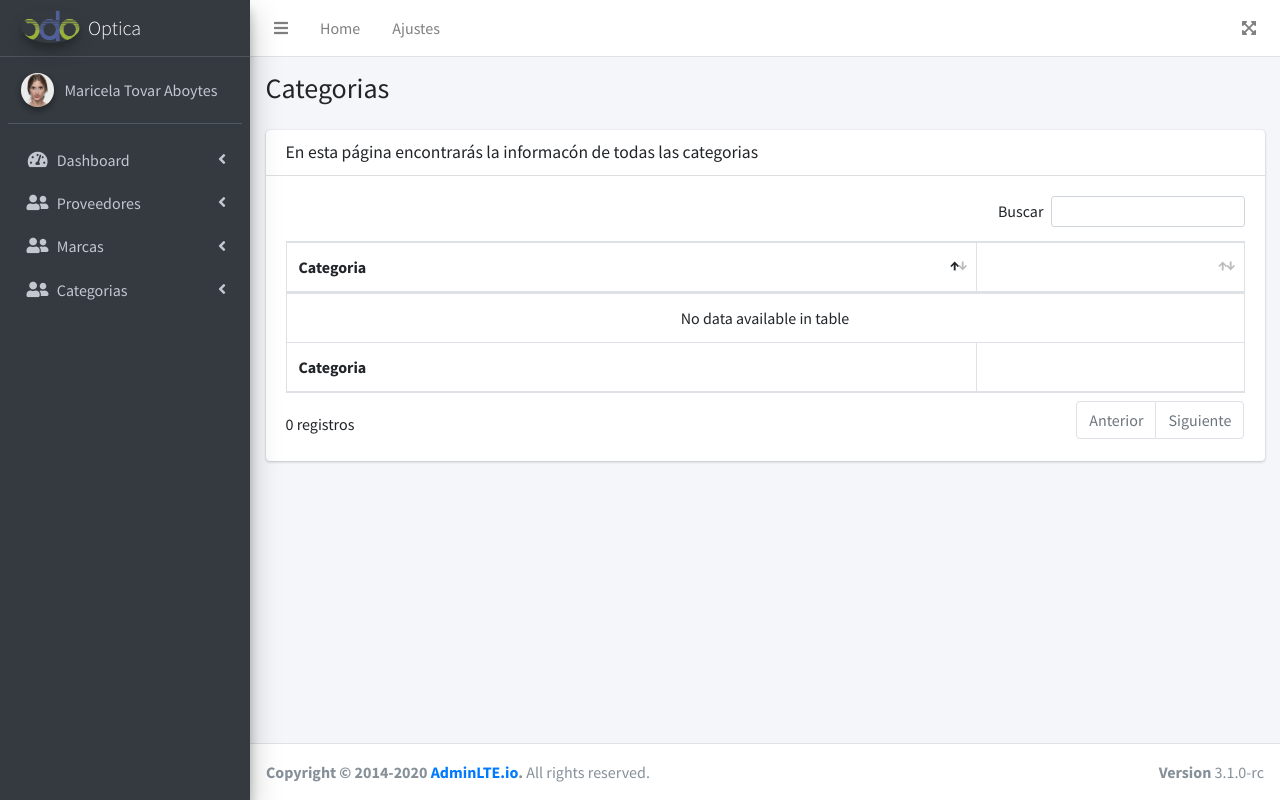
After one commit to FernandoAcTr/Optica-Web, a PHP site: page /admin/categoria/categoria.php in a window 1280 px wide. The commit adds this page. Run offline with PHP 8.4, Linux system fonts and the light colour scheme; data that the repository does not hold is empty.

Commit message:
crud categorias

```diff
--- /dev/null
+++ b/admin/categoria/categoria.php
@@ -0,0 +1,65 @@
+<?php
+
+include_once '../class/categoria.class.php';
+
+$action = null;
+if (isset($_GET['action'])) {
+    $action = $_GET['action'];
+}
+
+$categoria = new Categoria();
+
+switch ($action) {
+  case 'new':
+    $data = [
+      'categoria' => $_POST['categoria'],
+    ];
+    $categoria->setCategoria($data['categoria']);
+    $categoria->createCategoria();
+    header('Location: categoria.php');
+    break;
+
+  case 'modify':
+    $data = [
+      'categoria' => $_POST['categoria'],
+      'id_categoria' => $_POST['id_categoria'],
+    ];
+    $categoria->setIdCategoria($data['id_categoria']);
+    $categoria->setCategoria($data['categoria']);
+    $categoria->modifyCategoria();
+    header('Location: categoria.php');
+    break;
+
+  case 'form':
+    $id_categoria = isset($_GET['id_categoria']) ? $_GET['id_categoria'] : '';
+
+    $data = [
+      'categoria' => '',
+    ];
+    if (is_numeric($id_categoria)) {
+        $categoria->setIdCategoria($id_categoria);
+        $data = $categoria->readOneCategoria();
+        $titulo = 'Modificar Categoria';
+        $script = 'categoria.php?action=modify';
+    } else {
+        //valores dinamicos para el formulario
+        $titulo = 'Nueva Categoria';
+        $script = 'categoria.php?action=new';
+    }
+
+    include 'views/form.php';
+    break;
+
+  case 'delete':
+    $id_categoria = $_GET['id_categoria'];
+    $categoria->setIdCategoria($id_categoria);
+    $categoria->deleteCategoria();
+    header('Location: categoria.php');
+
+    break;
+
+  default:
+    $data = $categoria->fetchAll();
+    include 'views/table.php';
+    break;
+}
--- /dev/null
+++ b/admin/categoria/views/table.php
@@ -0,0 +1,64 @@
+<?php include '../views/header.php'; ?>
+<?php include '../views/navbar.php'; ?>
+
+<div class="wrapper">
+  <!-- Content Wrapper. Contains page content -->
+  <main class="content-wrapper">
+    <!-- Content Header (Page header) -->
+    <div class="content-header">
+      <div class="container-fluid">
+        <h3 class="mb-4">Categorias</h3>
+        <div class="row">
+          <div class="col-12">
+            <div class="card">
+              <div class="card-header">
+                <h3 class="card-title">En esta página encontrarás la informacón de todas las categorias</h3>
+              </div>
+              <!-- /.card-header -->
+              <div class="card-body">
+                <table id="tabla" class="table table-bordered table-hover">
+                  <thead>
+                    <tr>
+                      <th>Categoria</th>
+                      <th></th>
+                    </tr>
+                  </thead>
+                  <tbody>
+
+                    <?php foreach ($data as $row):?>
+                    <tr>
+                      <td><?php echo $row['categoria']; ?></td>
+                      <td class="text-center">
+                        <a href="categoria.php?action=delete&id_categoria=<?php echo $row['id_categoria']; ?>" class='btn btn-danger' role='button'><i
+                            class="fas fa-trash-alt"></i></a>
+                        <a href="categoria.php?action=form&id_categoria=<?php echo $row['id_categoria']; ?>" class='btn btn-secondary' role='button'><i
+                            class="far fa-edit"></i></a>
+                      </td>
+                    </tr>
+                    <?php endforeach; //Fin del ciclo foreach?>
+
+                  </tbody>
+                  <tfoot>
+                    <tr>
+                      <th>Categoria</th>
+                      <th></th>
+                    </tr>
+                  </tfoot>
+                </table>
+              </div>
+              <!-- /.card-body -->
+            </div>
+            <!-- /.card -->
+
+          </div>
+        </div>
+      </div>
+      <!-- /.container-fluid -->
+    </div>
+    <!-- /.content-header -->
+  </main>
+  <!-- /.content-wrapper -->
+</div>
+<!-- ./wrapper -->
+
+<?php include '../views/footer.php'; ?>
--- /dev/null
+++ b/admin/class/categoria.class.php
@@ -0,0 +1,61 @@
+<?php
+
+   include_once 'database.class.php';
+
+   class Categoria extends Database
+   {
+       private $id_categoria;
+       private $categoria;
+
+       public function setIdCategoria($id_categoria)
+       {
+           $this->id_categoria = $id_categoria;
+       }
+
+       public function setCategoria($categoria)
+       {
+           $this->categoria = $categoria;
+       }
+
+       /**
+        * fetchAll.
+        * Regresa una lista de todas las categorias
+        */
+       public function fetchAll()
+       {
+           $sql = 'SELECT * from categoria';
+           $categorias = $this->execQuery($sql, null);
+
+           return $categorias;
+       }
+
+       public function readOneCategoria()
+       {
+           $sql = 'SELECT * from categoria where id_categoria = ?';
+           $params = [$this->id_categoria];
+           $result = $this->execQuery($sql, $params);
+
+           return $result[0];
+       }
+
+       public function createCategoria()
+       {
+           $sql = 'INSERT into categoria(categoria) values (?)';
+           $params = [$this->categoria];
+           $this->execStmt($sql, $params);
+       }
+
+       public function deleteCategoria()
+       {
+           $sql = 'DELETE from categoria where id_categoria = ?';
+           $params = [$this->id_categoria];
+           $this->execStmt($sql, $params);
+       }
+
+       public function modifyCategoria()
+       {
+           $sql = 'UPDATE categoria set categoria = ? where id_categoria = ?';
+           $params = [$this->categoria, $this->id_categoria];
+           $this->execStmt($sql, $params);
+       }
+   }
--- a/admin/class/marca.class.php
+++ b/admin/class/marca.class.php
@@ -19,7 +19,7 @@
 
        /**
         * fetchAll.
-        * Regresa una lista de todos las marcas todos las marcas.
+        * Regresa una lista de todas las marcas
         */
        public function fetchAll()
        {
--- a/admin/class/proveedor.class.php
+++ b/admin/class/proveedor.class.php
@@ -37,7 +37,7 @@
 
        /**
         * fetchAll.
-        * Regresa una lista de todos los proveedores todos los proveedores.
+        * Regresa una lista de todos los proveedores
         */
        public function fetchAll()
        {
--- a/admin/views/navbar.php
+++ b/admin/views/navbar.php
@@ -110,6 +110,28 @@
               </li>
             </ul>
           </li>
+
+          <li class="nav-item has-treeview">
+            <a href="#" class="nav-link">
+              <i class="nav-icon fas fa-user-friends"></i>
+              <p>
+                Categorias
+                <i class="right fas fa-angle-left"></i>
+              </p>
+            </a>
+            <ul class="nav nav-treeview">
+              <li class="nav-item">
+                <a href="../categoria/categoria.php" class="nav-link">
+                  <i class="fas fa-list nav-icon"></i>
+                  <p>Ver todos</p>
+                </a>
+                <a href="../categoria/categoria.php?action=form" class="nav-link">
+                  <i class="fas fa-plus-circle nav-icon"></i>
+                  <p>Agregar</p>
+                </a>
+              </li>
+            </ul>
+          </li>
         </ul>
       </nav>
       <!-- /.sidebar-menu -->
```
Also changed, not shown: admin/categoria/views/form.php (added, +53 -0 lines).
